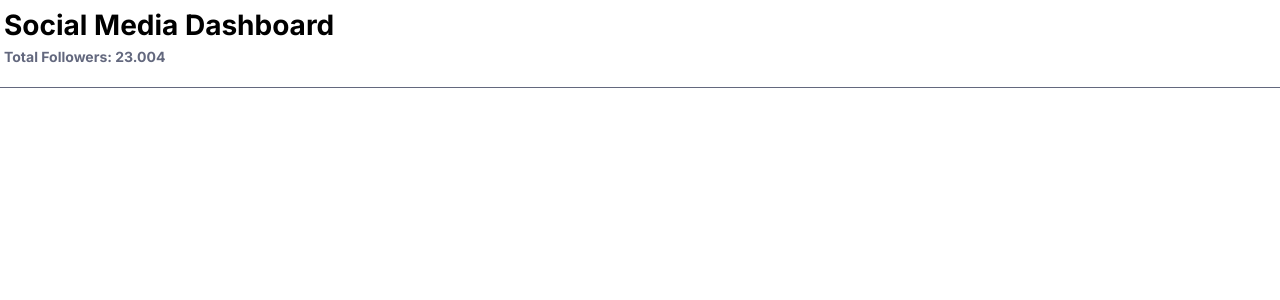
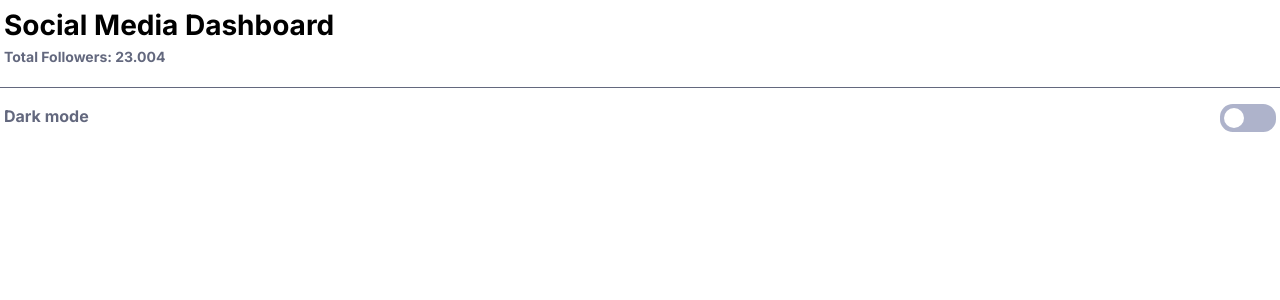
Before and after one commit to SebastianLaka/social-media-dashboard, a Vue app: page / in a window 1280 px wide. Shown: the top 300 px of the page. Built offline with nearby package versions, Linux system fonts and the light colour scheme.

Commit message:
Add switch button in UI

```diff
--- a/src/components/MainDashboard.vue
+++ b/src/components/MainDashboard.vue
@@ -1,8 +1,10 @@
 <script setup>
 import HeaderDashboard from './HeaderDashboard.vue';
+import ThemeDashboard from './ThemeDashboard.vue';
 </script>
 <template>
     <HeaderDashboard/>
+    <ThemeDashboard  />
 </template>
 <style scoped>
 @import "../assets/sass/colors.scss";
--- /dev/null
+++ b/src/components/ThemeDashboard.vue
@@ -0,0 +1,60 @@
+<script setup></script>
+<template>
+  <nav class="theme-area">
+    <h1 class="theme-area__header">Dark mode</h1>
+    <label class="theme-switch">
+      <input class="theme-switch__button" type="checkbox" />
+      <span class="switch round"></span>
+    </label>
+  </nav>
+</template>
+<style lang="scss" scoped>
+@import '../assets/sass/colors.scss';
+.theme-area {
+  display: flex;
+  justify-content: space-between;
+  padding: 1em 0.25em;
+  &__header {
+    color: $dark-grayish-blue;
+  }
+  .theme-switch {
+    position: relative;
+    display: inline-block;
+    width: 3.5em;
+    height: 1.75em;
+    &__button {
+      opacity: 0;
+      width: 0;
+      height: 0;
+    }
+    .switch {
+      position: absolute;
+      cursor: pointer;
+      inset: 0;
+      border-radius: 0.8em;
+      transition: 0.4s;
+      background-color: $toggle-light-theme;
+    }
+    .switch::before {
+      position: absolute;
+      content: '';
+      height: 1.25em;
+      width: 1.25em;
+      left: 4px;
+      bottom: 4px;
+      background-color: white;
+      border-radius: 50%;
+      transition: 0.4s;
+    }
+    input:checked + .switch {
+      background: $toggle-dark-theme;
+    }
+    input:checked + .switch:before {
+      -webkit-transform: translateX(26px);
+      -ms-transform: translateX(26px);
+      transform: translateX(26px);
+      background-color: $very-dark-blue;
+    }
+  }
+}
+</style>
```
